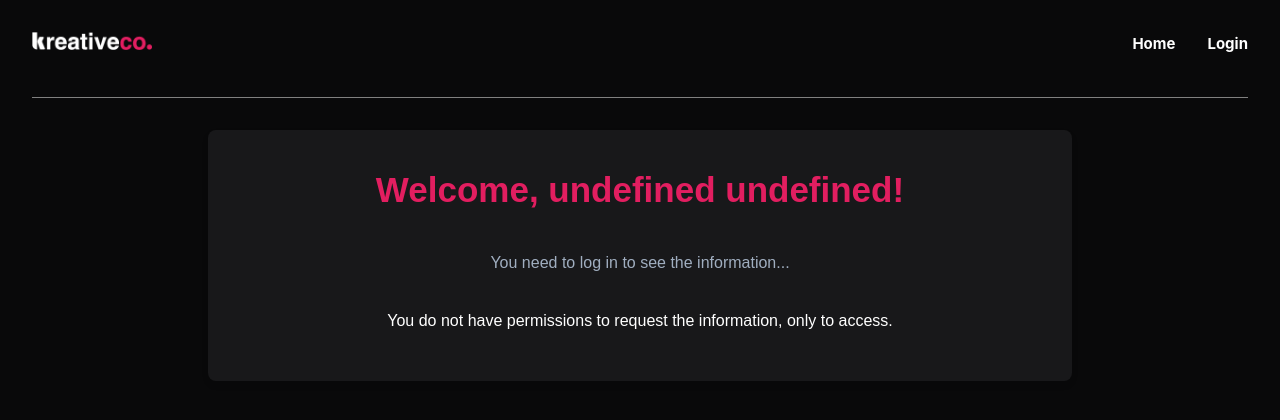
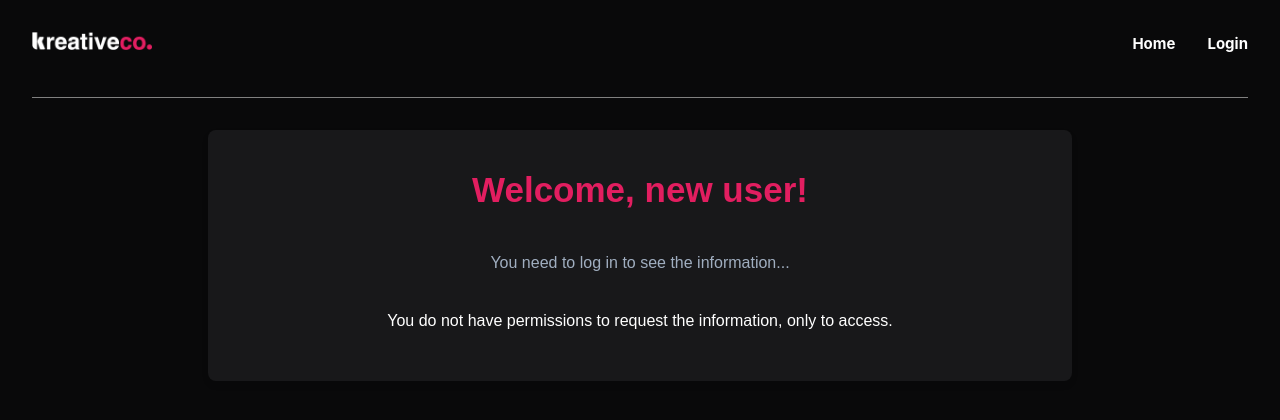
Before and after one commit to JavierSalazar24/prueba-kreativeco, a Vue app in the folder frontend/: page / in a window 1280 px wide. Shown: the top 420 px of the page. Built offline with nearby package versions, Linux system fonts and the light colour scheme; no server answers.

Commit message:
HomeView

```diff
--- a/frontend/src/views/HomeView.vue
+++ b/frontend/src/views/HomeView.vue
@@ -39,7 +39,10 @@ const subtitle = computed(() =>
 <template>
   <main class="welcome-container">
     <section class="welcome-panel">
-      <h1>Welcome, {{ `${loginStore.user.name} ${loginStore.user.last_name}` || 'new user' }}!</h1>
+      <h1 v-if="loginStore.logged">
+        Welcome, {{ `${loginStore.user.name} ${loginStore.user.last_name}` || 'new user' }}!
+      </h1>
+      <h1 v-else>Welcome, new user!</h1>
       <p class="subtitle">
         {{ subtitle }}
       </p>
```
